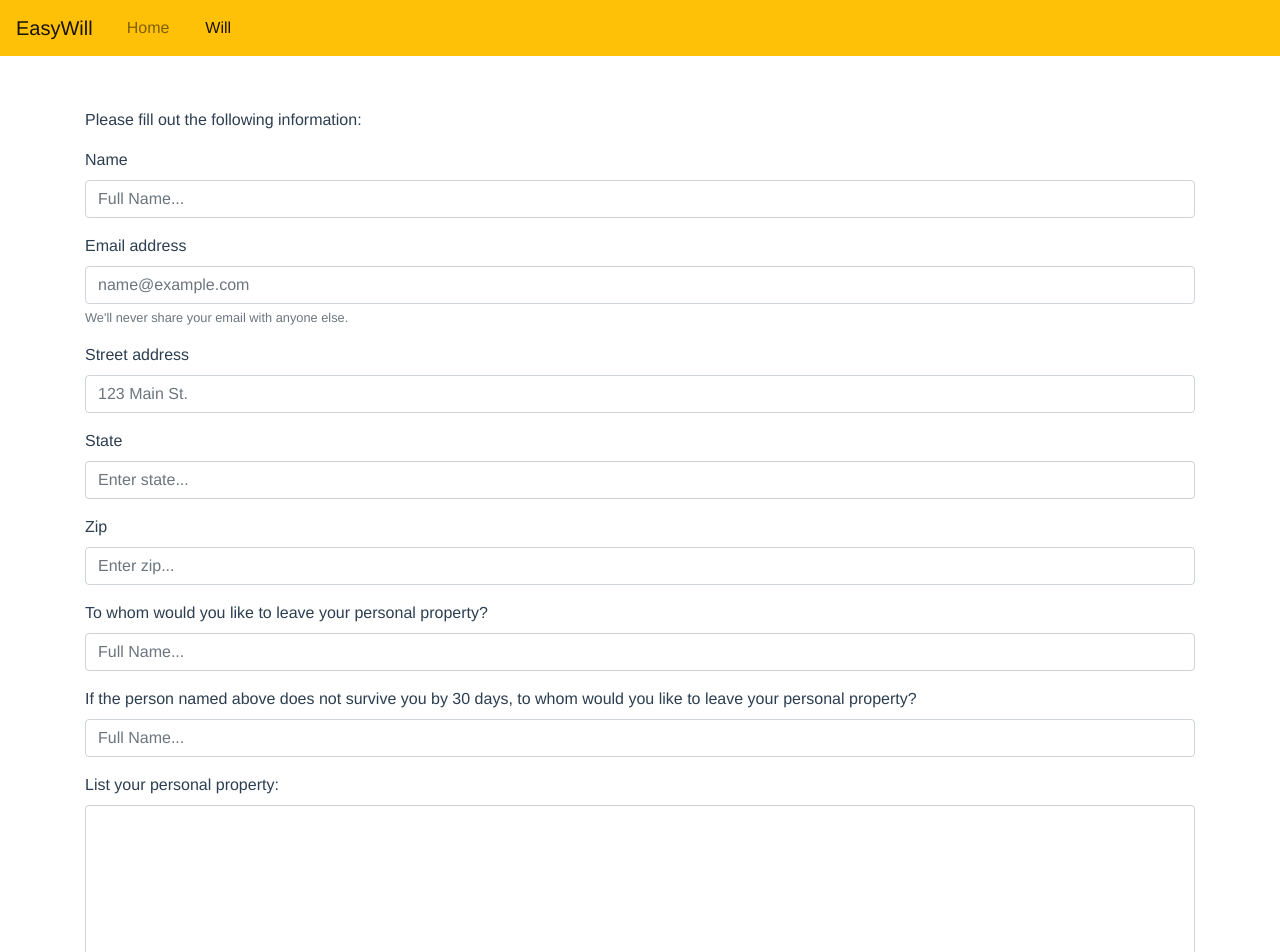
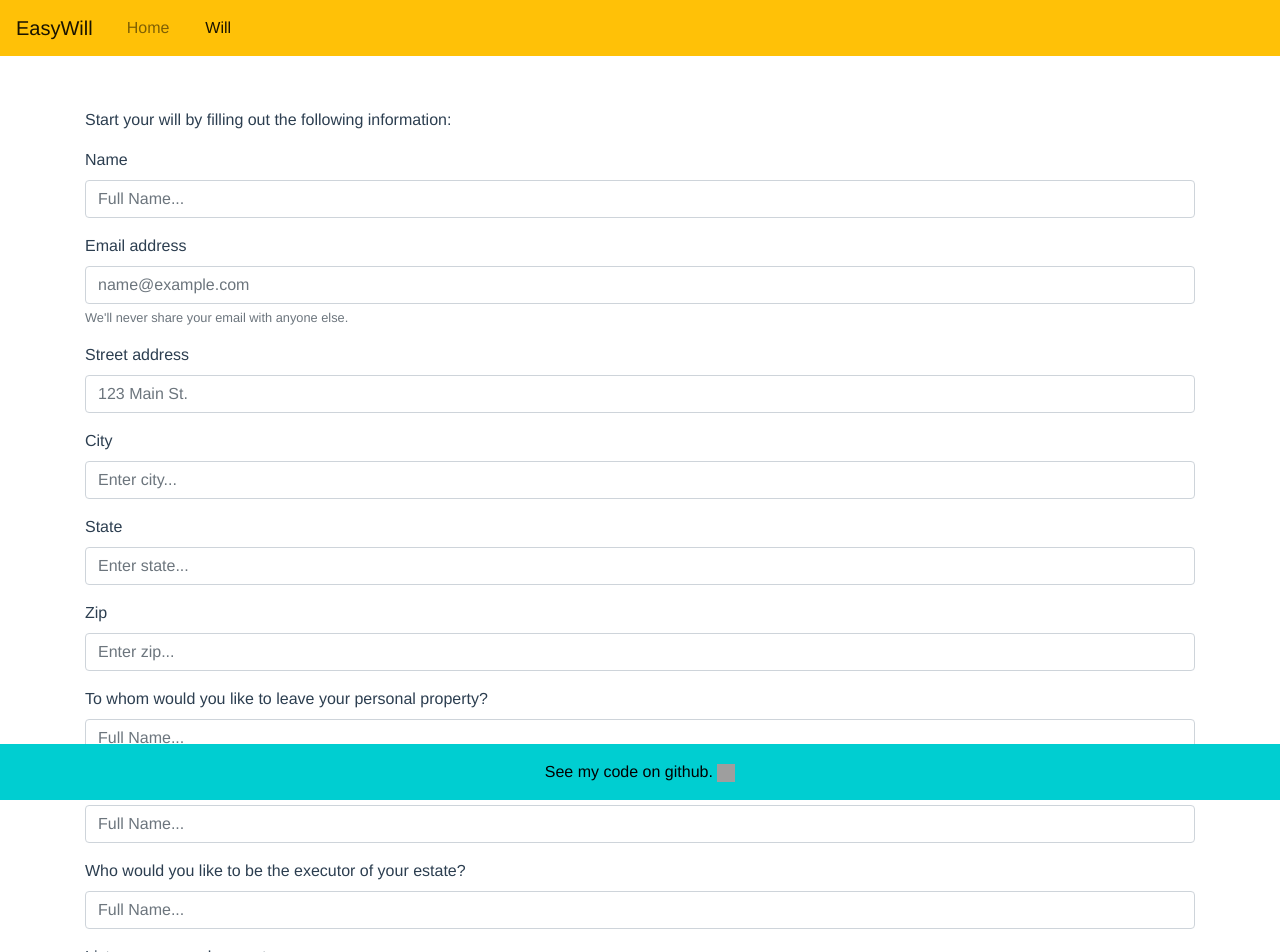
Before and after one commit to jcleona/newCreativeProject3, a Vue app: page /#/Will in a window 1280 px wide. Shown: the top 952 px of the page. Built offline with nearby package versions, Linux system fonts and the light colour scheme; grey boxes are pictures that could not be loaded.

Commit message:
adds functionality and footer

```diff
--- a/src/components/Home.vue
+++ b/src/components/Home.vue
@@ -15,47 +15,9 @@
           </li>
         </ul>
       </div>
-    <!-- <img src="./assets/WillPic.jpg" alt="Image of Will"> -->
     </nav>
     <br><br>
-    <div class="container">
-
-<!--     <form>
-      <p>Please fill out the following information: <p>
-      <div class="form-group">
-        <label for="exampleFormControlInput1">Name</label>
-        <input v-model="name" type="email" class="form-control" id="exampleFormControlInput1" placeholder="Full Name...">
-      </div>
-       <div class="form-group">
-        <label for="exampleFormControlInput2">Email address</label>
-        <input v-model="email" type="text" class="form-control" id="exampleFormControlInput2" placeholder="name@example.com">
-        <small id="emailHelp" class="form-text text-muted">We'll never share your email with anyone else.</small>
-      </div>
-      <div class="form-group">
-        <label for="exampleFormControlInput3">Street address</label>
-        <input v-model="address" type="text" class="form-control" id="exampleFormControlInput3" placeholder="123 Main St.">
-      </div>
-      <div class="form-group">
-        <label for="exampleFormControlInput4">State</label>
-        <input v-model="state" type="text" class="form-control" id="exampleFormControlInput4" placeholder="Enter state...">
-        {{ state }}</div>
-      <div class="form-group">
-        <label for="exampleFormControlInput5">Zip</label>
-        <input v-model="state" type="text" class="form-control" id="exampleFormControlInput5" placeholder="Enter zip...">
-      </div>
-      <div class="form-group">
-        <label for="exampleFormControlInput6">To whom would you like to leave your personal property?</label>
-        <input v-model="beneficiary" type="name" class="form-control" id="exampleFormControlInput6" placeholder="Full Name...">
-      </div>
-      <div class="form-group">
-        <label for="exampleFormControlInput7">If the person named above does not survive you by 30 days, to whom would you like to leave your personal property?</label>
-        <input v-model="secondaryBeneficiary" type="name" class="form-control" id="exampleFormControlInput7" placeholder="Full Name...">
-      </div>
-      <div class="form-group">
-        <label for="exampleFormControlTextarea1">List your personal property:</label>
-        <textarea v-model="property" class="form-control" id="exampleFormControlTextarea1" rows="6"></textarea>
-      </div>
-    </form> -->
+  <div class="footer">  <p><a style = "color: black;" href="https://github.com/jcleona/newCreativeProject3"><br>See my code on github. <img id="git" src="../assets/GitHub-Mark.png"></a></p>
   </div>
 </div>
 
@@ -77,12 +39,6 @@ export default {
       property: ''
     }
   },
-  mounted () {
-    // this.$nextTick(() => {
-    //   $('hello').hide();
-    //   $('hello').fadeIn('slow');
-    // });
-  }
 }
 </script>
 
@@ -102,13 +58,23 @@ li {
 a {
   color: #42b983;
 }
+.footer {
+   position: fixed;
+   left: 0;
+   bottom: 0;
+   width: 100%;
+   background-color: AntiqueWhite;
+   color: black !important;
+   text-align: center;
+}
+#git {
+  width: 1.4vw;
+  height: 1.4vw;
+}
 
 .bg {
   /* The image used */
-  /*background-image: url("assets/WillPic.jpg");*/
-  /*background-image: url("/src/assets/logo.png");*/
   background-image: url("https://troyergood.files.wordpress.com/2016/11/last-will.jpg?w=760");
-  /*background-image: url("https://www.southerncoalition.org/wp-content/uploads/2015/12/Justice-1030x686.jpg");*/
 
   /* Full height */
   height: 100%;
--- a/src/components/Will.vue
+++ b/src/components/Will.vue
@@ -19,52 +19,61 @@
     <br><br>
     <div class="container">
     <form>
-      <p>Please fill out the following information: <p>
+      <p>Start your will by filling out the following information: <p>
       <div class="form-group">
-        <label for="exampleFormControlInput1">Name</label>
-        <input v-model="name" type="text" class="form-control" id="exampleFormControlInput1" placeholder="Full Name...">
+        <label for="FormControlInput1">Name</label>
+        <input v-model="name" type="text" class="form-control" id="FormControlInput1" placeholder="Full Name...">
       </div>
        <div class="form-group">
-        <label for="exampleFormControlInput2">Email address</label>
-        <input v-model="email" type="email" class="form-control" id="exampleFormControlInput2" placeholder="name@example.com">
+        <label for="FormControlInput2">Email address</label>
+        <input v-model="email" type="email" class="form-control" id="FormControlInput2" placeholder="name@example.com">
         <small id="emailHelp" class="form-text text-muted">We'll never share your email with anyone else.</small>
       </div>
       <div class="form-group">
-        <label for="exampleFormControlInput3">Street address</label>
-        <input v-model="address" type="text" class="form-control" id="exampleFormControlInput3" placeholder="123 Main St.">
+        <label for="FormControlInput3">Street address</label>
+        <input v-model="address" type="text" class="form-control" id="FormControlInput3" placeholder="123 Main St.">
+      </div>
+       <div class="form-group">
+        <label for="FormControlInput4">City</label>
+        <input v-model="city" type="text" class="form-control" id="FormControlInput4" placeholder="Enter city...">
       </div>
       <div class="form-group">
-        <label for="exampleFormControlInput4">State</label>
-        <input v-model="state" type="text" class="form-control" id="exampleFormControlInput4" placeholder="Enter state...">
+        <label for="FormControlInput5">State</label>
+        <input v-model="state" type="text" class="form-control" id="FormControlInput5" placeholder="Enter state...">
       </div>
       <div class="form-group">
-        <label for="exampleFormControlInput5">Zip</label>
-        <input v-model="zip" type="text" class="form-control" id="exampleFormControlInput5" placeholder="Enter zip...">
+        <label for="FormControlInput6">Zip</label>
+        <input v-model="zip" type="text" class="form-control" id="FormControlInput6" placeholder="Enter zip...">
       </div>
       <div class="form-group">
-        <label for="exampleFormControlInput6">To whom would you like to leave your personal property?</label>
-        <input v-model="beneficiary" type="name" class="form-control" id="exampleFormControlInput6" placeholder="Full Name...">
+        <label for="FormControlInput7">To whom would you like to leave your personal property?</label>
+        <input v-model="beneficiary" type="name" class="form-control" id="FormControlInput7" placeholder="Full Name...">
       </div>
       <div class="form-group">
-        <label for="exampleFormControlInput7">If the person named above does not survive you by 30 days, to whom would you like to leave your personal property?</label>
-        <input v-model="secondaryBeneficiary" type="name" class="form-control" id="exampleFormControlInput7" placeholder="Full Name...">
+        <label for="FormControlInput8">If the person named above does not survive you by 30 days, to whom would you like to leave your personal property?</label>
+        <input v-model="secondaryBeneficiary" type="name" class="form-control" id="FormControlInput8" placeholder="Full Name...">
+      </div>
+       <div class="form-group">
+        <label for="FormControlInput9">Who would you like to be the executor of your estate?</label>
+        <input v-model="executor" type="name" class="form-control" id="FormControlInput9" placeholder="Full Name...">
       </div>
       <div class="form-group">
-        <label for="exampleFormControlTextarea1">List your personal property:</label>
-        <textarea v-model="property" class="form-control" id="exampleFormControlTextarea1" rows="6"></textarea>
+        <label for="FormControlTextarea">List your personal property:</label>
+        <textarea v-model="property" class="form-control" id="FormControlTextarea" rows="6"></textarea>
       </div>
       <div class="form-group form-control btn-outline-secondary">
         <button type="submit" v-on:click="buildWill" class="btn btn-default">Click Here to See Your Will</button><br>
       </div>
     </form><br>
-    <h4 v-if="readyWill">{{will}} </h4><br><br>
+    <div v-if="readyWill">
+      <p v-for="part in willParts">
+       {{ part }}</p>
+    </div>
   </div>
-  <footer class="container">
-  <p>Posted by: Hege Refsnes</p>
-  <p>Contact information: <a href="mailto:someone@example.com">
-  someone@example.com</a>.</p>
-</footer>
-</div>
+  <br><br><br><br>
+  <div class="footer">  <p><a style = "color: black;" href="https://github.com/jcleona/newCreativeProject3">See my code on github. <img id="git" src="../assets/GitHub-Mark.png"></a></p>
+  </div>
+ </div>
 </template>
 
 <script>
@@ -72,38 +81,41 @@ export default {
   name: 'Will',
   data () {
     return {
-      message: 'State',
       name: '',
       email: '',
       address: '',
+      city: '',
       state: '',
       zip: '',
       beneficiary: '',
       secondaryBeneficiary: '',
+      executor: '',
       property: '',
-      will: '',
-      readyWill: false
+      readyWill: false,
+      willParts: []
     }
   },
   methods: {
     buildWill: function () {
-  this.readyWill = false;
-  this.will = '';
-  this.will += 'LAST WILL AND TESTAMENT OF: ';
-  this.will += this.name;
-  this.will += ' I, ';
-  this.will += this.name;
-  this.will += ', of ';
-  this.will += this.state;
-  this.readyWill = true;
-}
+      this.readyWill = false;
+      this.willParts.splice(0, 1, 'LAST WILL AND TESTAMENT OF: ' + this.name);
+      this.willParts.splice(1, 1, 'I, ' + this.name + ', of ' + this.city + ', ' + this.state + ', being of sound mind and body do hereby declare that this document is my last will and testament. ');
+      this.willParts.splice(2, 1, 'In executing such document, I hereby declare that: ');
+      this.willParts.splice(3, 1, '1. I revoke all wills and codicils that I have previously made. ');
+      this.willParts.splice(4, 1, '2. I am not currently married. I have no children now living, nor have I any deceased children who died and left issue.');
+      this.willParts.splice(5, 1, '3. I give all my personal property including ' + this.property + ' or my interest in any such property not otherwise disposed of by this will or in any other manner together with any insurance on said property, to ' + this.beneficiary + ', if said beneficiary survives me by thirty (30) days.');
+      this.willParts.splice(6, 1, '3a. If the beneficiary named in 3. does not survive me by thirty (30) days, then such property shall pass with the residue of my estate. ');
+      this.willParts.splice(7, 1, '4. I give the residue of my estate as follows: ');
+      this.willParts.splice(8, 1, 'I. To '  + this.secondaryBeneficiary + ', should such person survive me by thirty (30) days.');
+      this.willParts.splice(9, 1, 'II. If the beneficiary named in 4.I does not survive me by thirty (30) days, then I give the rest and residue of my estate to those persons who would have taken said property under the interstate laws of the State of ' + this.state + '.');
+      this.willParts.splice(10, 1, '5. I nominate ' + this.executor + ' as Executor of this Will, to serve without bond. The term "my Executor" as used in this Will shall include any personal representative of my estate.');
+      this.willParts.splice(11, 1, 'Signature of ' + this.name + ': ___________________________________');
+      this.willParts.splice(12, 1, 'On the date written below, ' + this.name + ' declared to us, the undersigned, that this instrument, consisting of these pages including the page signed by us as witnesses, was his or her Will and requested us to act as witnesses to it. He or she thereupon signed this Will in our presence, all of us being present at the same time. We declare under penalty of perjury that the foregoing is true and correct and that this attestation and this declaration are executed on ____________________ (date signed)');
+       this.willParts.splice(13, 1, 'Signature of witness: ________________________________________');
+       this.willParts.splice(14, 1, 'Signature of witness: ________________________________________');
+       this.readyWill = true;
+    }
   },
-  mounted () {
-    // this.$nextTick(() => {
-    //   $('hello').hide();
-    //   $('hello').fadeIn('slow');
-    // });
-  }
 }
 </script>
 
@@ -123,4 +135,19 @@ li {
 a {
   color: #42b983;
 }
+.footer {
+   position: fixed;
+   left: 0;
+   bottom: 0;
+   padding-top: 16px;
+   /*padding-top: calc(12px + .6vw);*/
+   width: 100%;
+   background-color: DarkTurquoise ;
+   color: black !important;
+   text-align: center;
+}
+#git {
+  width: 1.4vw;
+  height: 1.4vw;
+}
 </style>
```
Also changed, not shown: src/assets/GitHub-Mark-64px copy 2.png (deleted).
